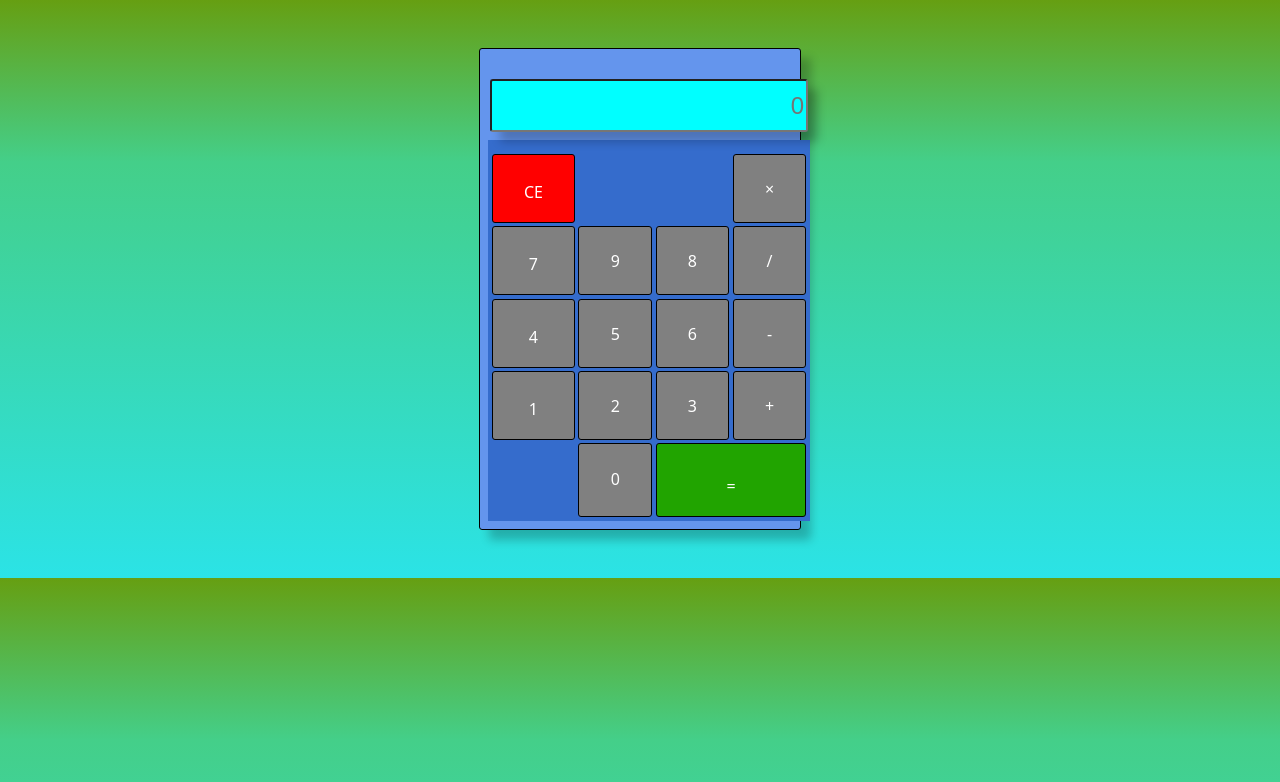
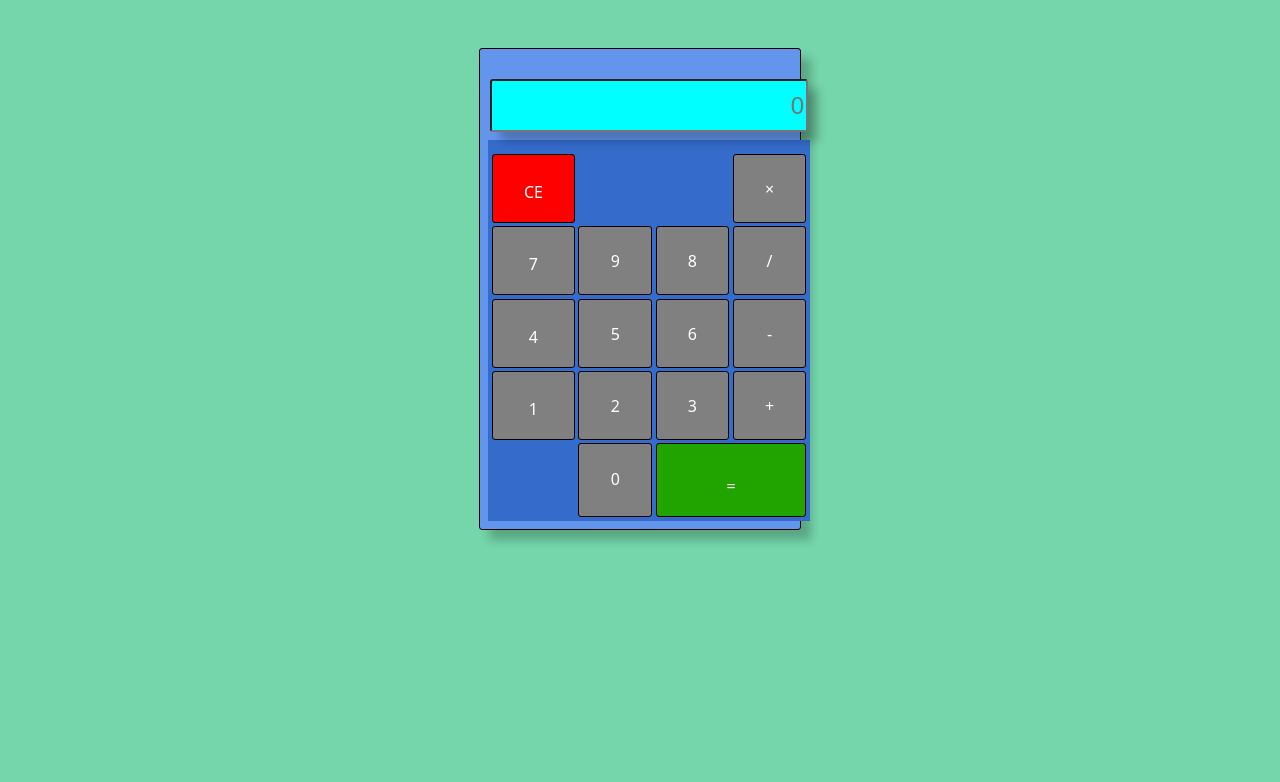
Before and after one commit to KKColdrix/better-calculator, a plain HTML site: page index.html in a window 1280 px wide. Drawn offline with Linux system fonts and the light colour scheme.

Commit message:
minimal fixes

```diff
--- a/style.css
+++ b/style.css
@@ -7,7 +7,7 @@ html{
 body{
     box-sizing: border-box;
     margin: 0%;
-    background: linear-gradient(0deg, rgba(43,227,230,1) 0%, rgba(68,207,137,1) 72%, rgba(102,159,18,1) 100%);
+    background-color: #74D6AA;
 }
 
 #grid-container{
@@ -31,7 +31,6 @@ body{
     background-color: gray;
     box-shadow: none;
 }
-
 
 .btn{
     border: 1px black solid;
```
